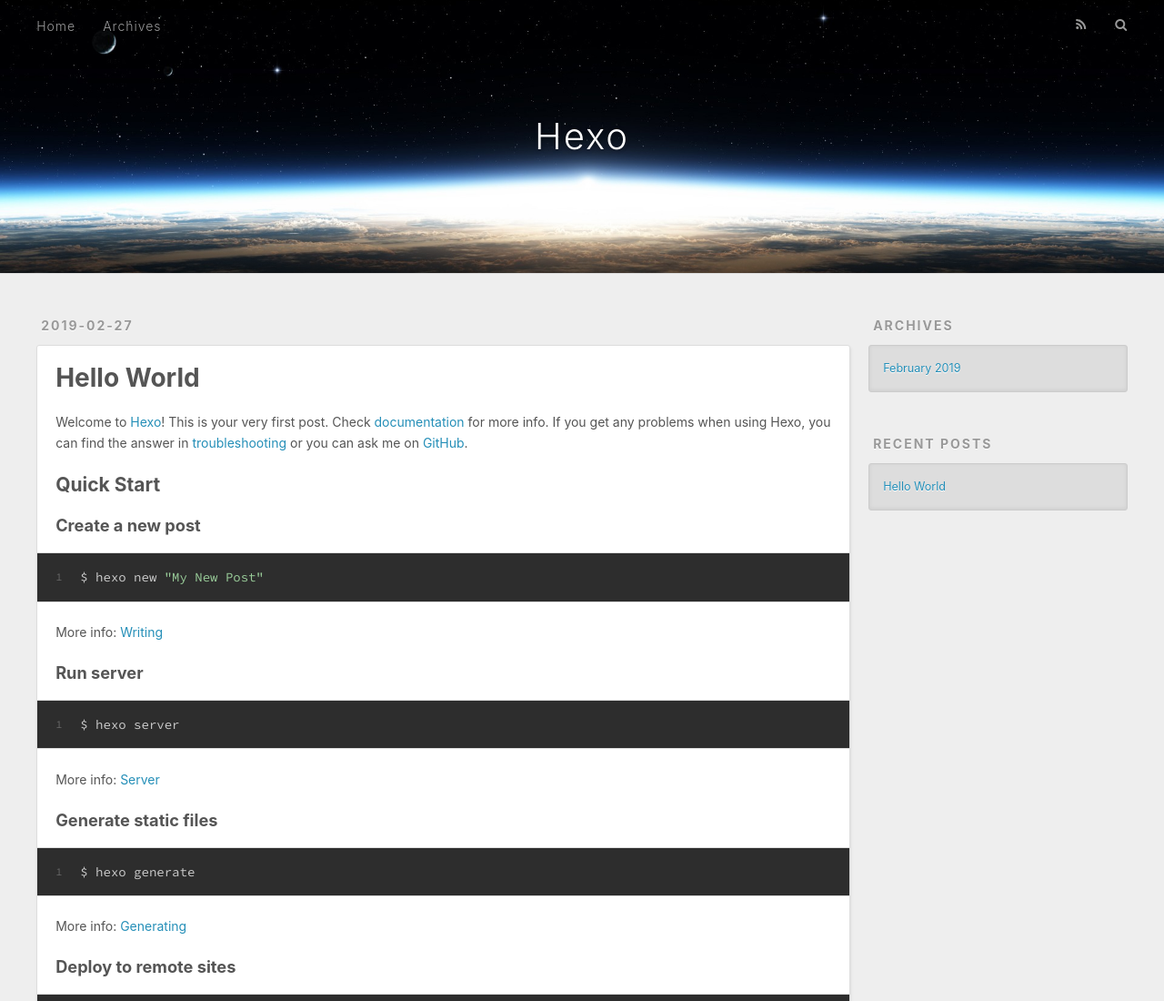
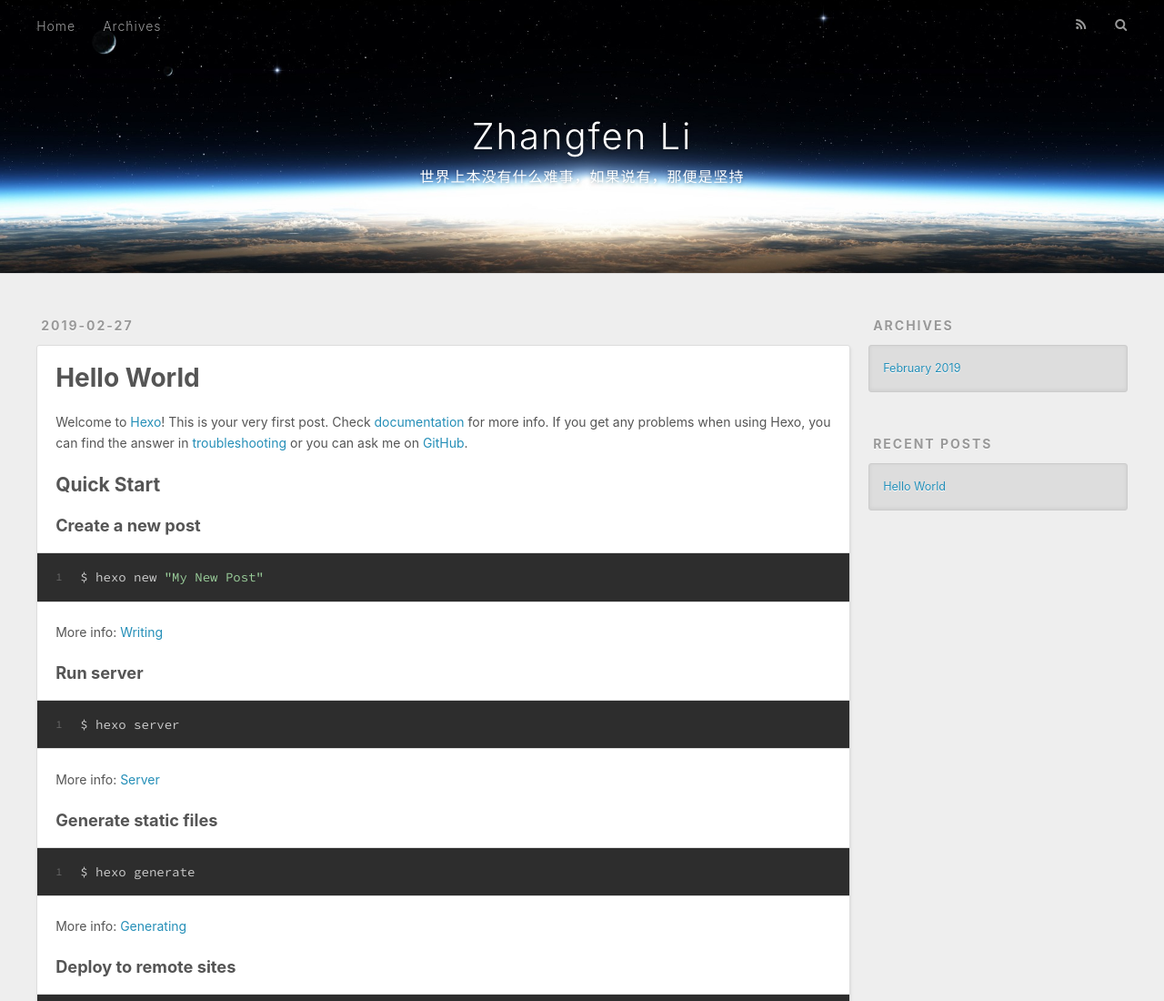
Before and after one commit to zhangfenli/zhangfenli.github.io, a plain HTML site: page index.html in a window 1280 px wide. Shown: the top 1100 px of the page at 91% size. Drawn offline with nearby package versions, Linux system fonts and the light colour scheme.

Commit message:
Site updated: 2019-02-27 16:06:20

```diff
--- a/index.html
+++ b/index.html
@@ -5,17 +5,17 @@
 
 
 
-  <title>Hexo</title>
+  <title>Zhangfen Li</title>
   <meta name="viewport" content="width=device-width, initial-scale=1, maximum-scale=1">
   <meta property="og:type" content="website">
-<meta property="og:title" content="Hexo">
+<meta property="og:title" content="Zhangfen Li">
 <meta property="og:url" content="http://yoursite.com/index.html">
-<meta property="og:site_name" content="Hexo">
+<meta property="og:site_name" content="Zhangfen Li">
 <meta property="og:locale" content="default">
 <meta name="twitter:card" content="summary">
-<meta name="twitter:title" content="Hexo">
+<meta name="twitter:title" content="Zhangfen Li">
 
-    <link rel="alternate" href="/atom.xml" title="Hexo" type="application/atom+xml">
+    <link rel="alternate" href="/atom.xml" title="Zhangfen Li" type="application/atom+xml">
 
 
     <link rel="icon" href="/favicon.png">
@@ -34,8 +34,12 @@
   <div id="header-outer" class="outer">
     <div id="header-title" class="inner">
       <h1 id="logo-wrap">
-        <a href="/" id="logo">Hexo</a>
+        <a href="/" id="logo">Zhangfen Li</a>
       </h1>
+
+        <h2 id="subtitle-wrap">
+          <a href="/" id="subtitle">世界上本没有什么难事，如果说有，那便是坚持</a>
+        </h2>
 
     </div>
     <div id="header-inner" class="inner">
@@ -97,7 +101,7 @@
 
     </div>
     <footer class="article-footer">
-      <a data-url="http://yoursite.com/2019/02/27/hello-world/" data-id="cjsmwollg0000bwvlton29snm" class="article-share-link">Share</a>
+      <a data-url="http://yoursite.com/2019/02/27/hello-world/" data-id="cjsmx1k6i0000wwvlw3riejon" class="article-share-link">Share</a>
 
 
     </footer>
```
Also changed, not shown: 2019/02/27/hello-world/index.html (+9 -5 lines), archives/2019/02/index.html (+10 -6 lines), archives/2019/index.html (+10 -6 lines), archives/index.html (+10 -6 lines).
